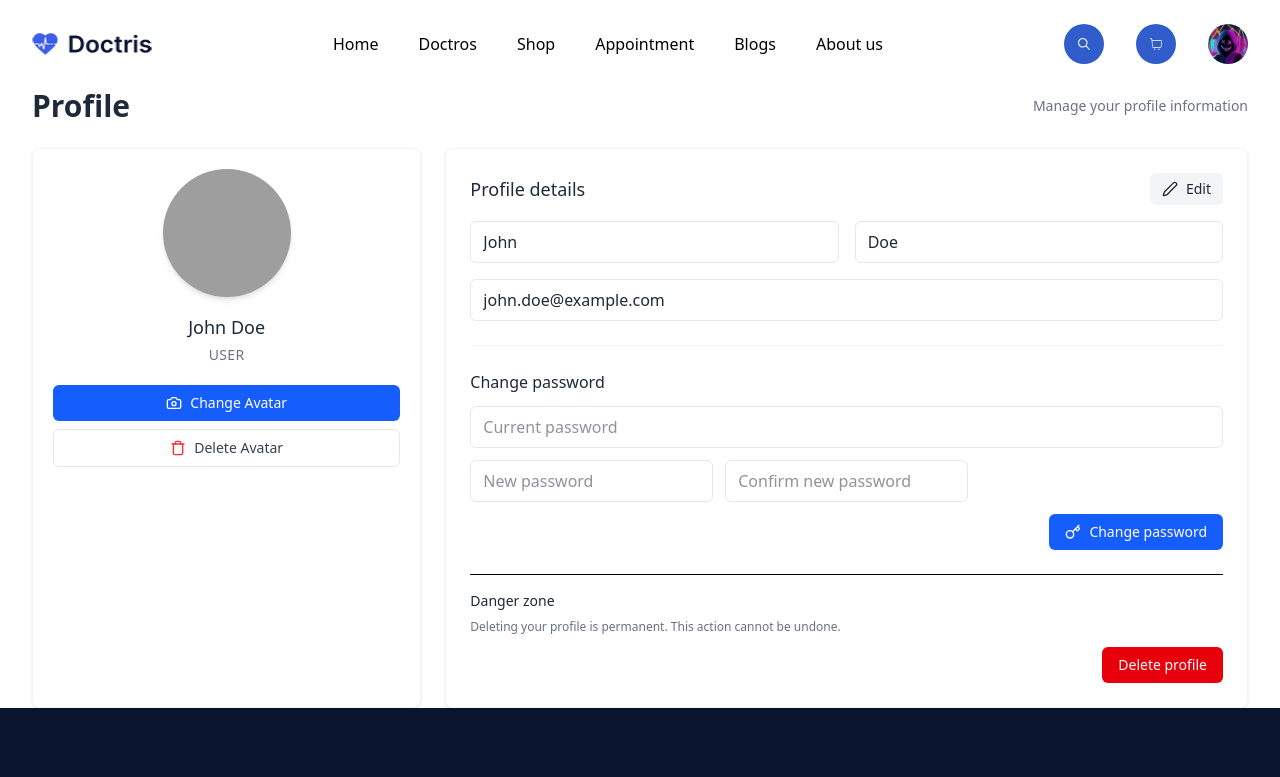
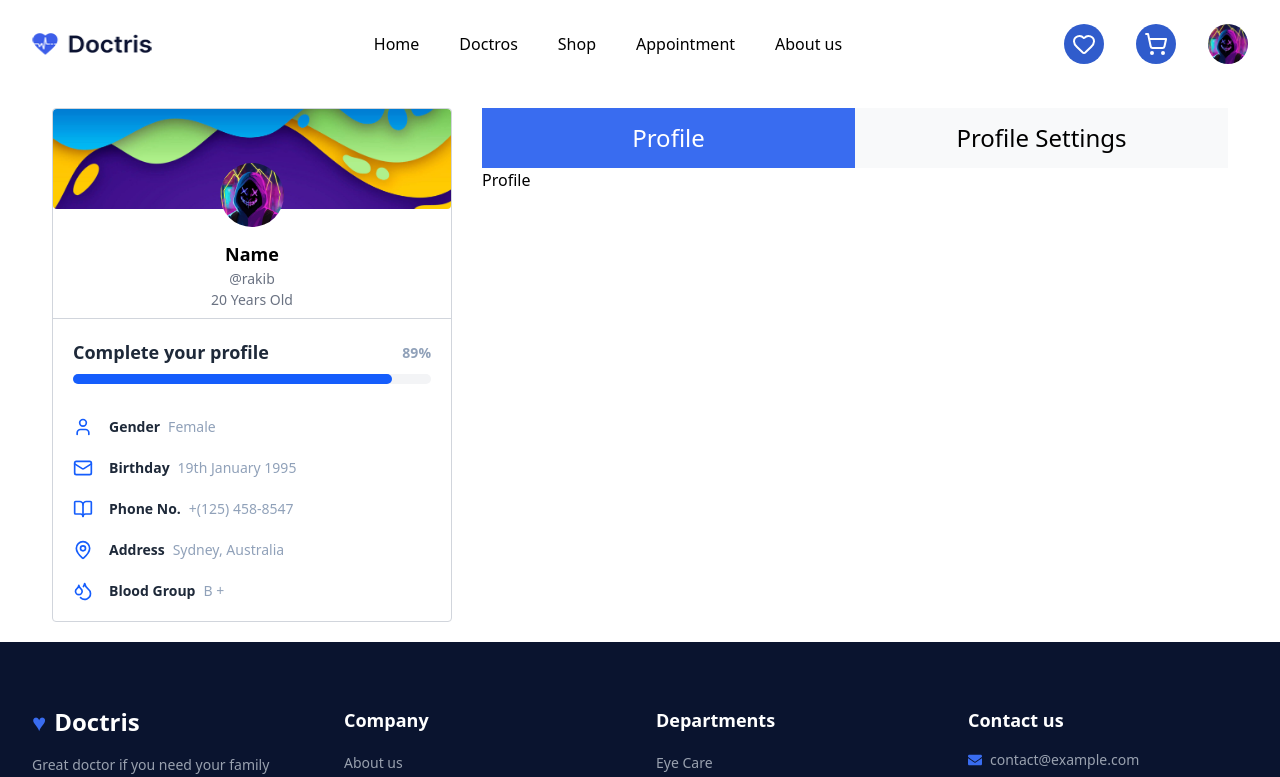
Before and after one commit to MRP-rakib/hospital-landing-page, a Next.js app: page /profile in a window 1280 px wide. Shown: the top 777 px of the page. Built offline with nearby package versions, Linux system fonts and the light colour scheme; grey boxes are pictures that could not be loaded.

Commit message:
patient profile add

```diff
--- a/package.json
+++ b/package.json
@@ -11,7 +11,7 @@
   "dependencies": {
     "@reduxjs/toolkit": "^2.9.0",
     "framer-motion": "^12.23.24",
-    "lucide-react": "^0.548.0",
+    "lucide-react": "^0.562.0",
     "next": "15.5.4",
     "react": "19.1.0",
     "react-dom": "19.1.0",
--- a/src/app/profile/page.tsx
+++ b/src/app/profile/page.tsx
@@ -1,98 +1,74 @@
-"use client"
-import Container from '@/utils/Container'
-import Image from 'next/image'
-import { Camera, Trash, Edit2, Key } from 'lucide-react'
+'use client'
+import ProfileSettings from "@/components/Profile/ProfileSettings";
+import ProfileTab from "@/components/Profile/ProfileTab";
+import Container from "@/utils/Container"
+import { BookOpen, Droplets, Mail, MapPin, User } from "lucide-react";
+import Image from "next/image"
+import { useState } from "react";
 
-function ProfileView() {
-    // Dummy user data for design only
-    const user = {
-        firstname: 'John',
-        lastname: 'Doe',
-        email: 'john.doe@example.com',
-        role: 'User',
-        avatar: '/image/profile.jpg'
-    }
+function Profile() {
+    const [isProfile,setProfile] = useState<boolean>(true)
+    const [profileData,setProfileData] = useState( [
+        { label: "Gender", value: "Female", icon: <User size={20} className="text-blue-600" /> },
+        { label: "Birthday", value: "19th January 1995", icon: <Mail size={20} className="text-blue-600" /> },
+        { label: "Phone No.", value: "+(125) 458-8547", icon: <BookOpen size={20} className="text-blue-600" /> },
+        { label: "Address", value: "Sydney, Australia", icon: <MapPin size={20} className="text-blue-600" /> },
+        { label: "Blood Group", value: "B +", icon: <Droplets size={20} className="text-blue-600" /> },
+    ]);
+    return (
+        <section className="m-5">
+            <Container>
+                <div className="grid grid-cols-[400px_1fr] gap-7.5">
+                    <div className="w-full border border-gray-300 rounded">
+                        <div className="w-full h-[100px] relative">
+                            <Image src={'/bg-profile.jpg'} width={300} height={400} alt="banner" className="w-full h-full object-cover rounded" />
+                            <div className="w-16 h-16 absolute left-1/2 -translate-x-1/2 -bottom-1/2 -translate-y-1/2  rounded-full flex items-center justify-center overflow-hidden">
 
-    const avatarSrc = user.avatar || '/image/profile.jpg'
-
-    return (
-        <div className="">
-            <Container>
-                <div className="flex items-center justify-between mb-6">
-                    <h1 className="text-2xl sm:text-3xl font-semibold text-gray-800">Profile</h1>
-                    <div className="text-sm text-gray-500">Manage your profile information</div>
-                </div>
-
-                <div className="grid grid-cols-1 lg:grid-cols-3 gap-6">
-                    {/* Left: Avatar & actions */}
-                    <div className="lg:col-span-1 bg-white/60 border border-gray-100 rounded-lg p-5 shadow-sm">
-                        <div className="flex flex-col items-center text-center">
-                            <div className="relative w-28 h-28 sm:w-32 sm:h-32 rounded-full overflow-hidden shadow-md">
-                                <Image src={avatarSrc} alt="avatar" fill sizes="(max-width: 768px) 128px, 192px" className="object-cover" />
+                                <Image src={'/profile.jpg'} width={400} height={300} alt="profile" className=" w-full h-full object-cover" />
                             </div>
-                            <h2 className="mt-4 text-lg font-medium text-gray-800 capitalize">{user.firstname} {user.lastname}</h2>
-                            <p className="text-xs sm:text-sm text-gray-500 mt-1 uppercase tracking-wide">{user.role}</p>
-
-                            <div className="mt-5 w-full space-y-2">
-                                <label className="flex items-center justify-center gap-2 cursor-pointer w-full px-3 py-2 bg-blue-600 text-white rounded-md hover:bg-blue-700 transition-colors">
-                                    <Camera className="w-4 h-4" />
-                                    <span className="text-sm">Change Avatar</span>
-                                    <input aria-hidden type="file" accept="image/*" className="hidden" />
-                                </label>
-
-                                <button className="w-full flex items-center justify-center gap-2 px-3 py-2 border border-gray-200 rounded-md text-sm text-gray-700 hover:bg-gray-50 transition-colors">
-                                    <Trash className="w-4 h-4 text-red-500" />
-                                    <span className="text-xs sm:text-sm">Delete Avatar</span>
-                                </button>
+                        </div>
+                        <div className="flex flex-col items-center pt-8">
+                            <h4 className="text-[16px] lg:text-[18px] font-semibold">Name</h4>
+                            <p className="text-[12px] lg:text-[14px] font-medium text-gray-500">@rakib</p>
+                            <p className="text-[12px] lg:text-[14px] font-medium capitalize text-gray-500">20 years old</p>
+                        </div>
+                        <hr className="mt-2 text-gray-300" />
+                        <div className="p-5">
+                            <div className="flex justify-between items-center mb-2">
+                                <h2 className="text-base lg:text-[18px] font-bold text-gray-800">Complete your profile</h2>
+                                <span className="text-sm font-semibold text-slate-400">89%</span>
+                            </div>
+                            <div className="w-full bg-gray-100 rounded-full h-2.5 mb-8">
+                                <div className="bg-blue-600 h-2.5 rounded-full" style={{ width: '89%' }}></div>
+                            </div>
+                            <div className="space-y-5">
+                                {profileData.map((item, index) => (
+                                    <div key={index} className="flex items-center gap-4">
+                                        <div className="flex-shrink-0">
+                                            {item.icon}
+                                        </div>
+                                        <div className="flex gap-2 items-center text-[14px] text-base">
+                                            <span className="text-gray-800 font-semibold">{item.label}</span>
+                                            <span className="text-slate-400 font-medium">{item.value}</span>
+                                        </div>
+                                    </div>
+                                ))}
                             </div>
                         </div>
                     </div>
+                    <div>
+                        <div className="flex items-center justify-between font-medium">
+                            <button onClick={()=>setProfile(true)} className={`w-full h-15 text-2xl ${isProfile?'text-white bg-[#396CF0]':'text-black bg-[#F8F9FA]'}   cursor-pointer`}>Profile</button>
+                            <button onClick={()=>setProfile(false)} className={`w-full h-15 text-2xl ${isProfile?'text-black bg-[#F8F9FA]':'text-white bg-[#396CF0]'}  cursor-pointer`}>Profile Settings</button>
+                        </div>
+                        {isProfile?(<ProfileTab/>):(<ProfileSettings/>)}
 
-                    {/* Right: Details */}
-                    <div className="lg:col-span-2 bg-white/60 border border-gray-100 rounded-lg p-6 shadow-sm">
-                        <div className="flex items-center justify-between mb-4">
-                            <h3 className="text-lg font-medium text-gray-800">Profile details</h3>
-                            <button className="flex items-center gap-2 px-3 py-1.5 rounded-md bg-gray-100 hover:bg-gray-200 text-sm text-gray-800">
-                                <Edit2 className="w-4 h-4" />
-                                <span>Edit</span>
-                            </button>
-                        </div>
 
-                        <form className="grid grid-cols-1 sm:grid-cols-2 gap-4">
-                            <input type="text" placeholder="First name" value={user.firstname} readOnly className="w-full px-3 py-2 border rounded-md bg-white border-gray-200 text-gray-800" />
-                            <input type="text" placeholder="Last name" value={user.lastname} readOnly className="w-full px-3 py-2 border rounded-md bg-white border-gray-200 text-gray-800" />
-                            <input type="email" placeholder="you@example.com" value={user.email} readOnly className="sm:col-span-2 w-full px-3 py-2 border rounded-md bg-white border-gray-200 text-gray-800" />
-                        </form>
-
-                        <hr className="my-6 border-gray-100" />
-
-                        <div>
-                            <h4 className="font-medium text-gray-800 mb-3">Change password</h4>
-                            <div className="grid grid-cols-1 sm:grid-cols-3 gap-3">
-                                <input type="password" placeholder="Current password" className="sm:col-span-3 w-full px-3 py-2 border rounded-md bg-white border-gray-200 text-gray-800" />
-                                <input type="password" placeholder="New password" className="w-full px-3 py-2 border rounded-md bg-white border-gray-200 text-gray-800" />
-                                <input type="password" placeholder="Confirm new password" className="w-full px-3 py-2 border rounded-md bg-white border-gray-200 text-gray-800" />
-                            </div>
-                            <div className="mt-3 flex justify-end">
-                                <button className="flex items-center gap-2 px-4 py-2 bg-blue-600 text-white rounded-md text-sm">
-                                    <Key className="w-4 h-4" />
-                                    Change password
-                                </button>
-                            </div>
-                        </div>
-
-                        <div className="mt-6 border-t pt-4">
-                            <h4 className="text-sm font-medium text-gray-800 mb-2">Danger zone</h4>
-                            <p className="text-xs text-gray-500 mb-3">Deleting your profile is permanent. This action cannot be undone.</p>
-                            <div className="flex items-center justify-end">
-                                <button className="px-4 py-2 bg-red-600 text-white rounded-md text-sm cursor-pointer">Delete profile</button>
-                            </div>
-                        </div>
                     </div>
                 </div>
             </Container>
-        </div>
+        </section>
     )
 }
 
-export default ProfileView
+export default Profile
--- /dev/null
+++ b/src/components/Profile/ProfileSettings.tsx
@@ -0,0 +1,9 @@
+import React from 'react'
+
+function ProfileSettings() {
+  return (
+    <div>ProfileSettings</div>
+  )
+}
+
+export default ProfileSettings
--- /dev/null
+++ b/src/components/Profile/ProfileTab.tsx
@@ -0,0 +1,9 @@
+import React from 'react'
+
+function ProfileTab() {
+  return (
+    <div>Profile</div>
+  )
+}
+
+export default ProfileTab
--- a/src/components/navbar/Navbar.tsx
+++ b/src/components/navbar/Navbar.tsx
@@ -3,12 +3,11 @@ import Container from '@/utils/Container'
 import Image from 'next/image'
 import Link from 'next/link'
 import React, { useEffect, useState } from 'react'
-import { IoIosSearch } from "react-icons/io";
-import { CiShoppingCart } from "react-icons/ci";
 import { MdMenu } from "react-icons/md";
 import { IoIosClose } from "react-icons/io";
-import Profile from '../Profile/profile/Profile'
+import ProfileNav from '../Profile/ProfileNav'
 import { usePathname } from 'next/navigation'
+import { Heart, ShoppingCart } from 'lucide-react'
 interface mobilePropsType{
     mobile:boolean
     setMobile:React.Dispatch<React.SetStateAction<boolean>>
@@ -50,26 +49,23 @@ const pathname = usePathname()
                     <li className={`${pathname==='/appointment'&&'text-[#396CF0]'}`}>
                         <Link href='/appointment'>Appointment</Link>
                     </li>
-                    <li className={`${pathname==='/blogs'&&'text-[#396CF0]'}`}>
-                        <Link href='/blogs'>Blogs</Link>
-                    </li>
                     <li className={`${pathname==='/about'&&'text-[#396CF0]'}`}>
                         <Link href='/about'>About us</Link>
                     </li>
                 </ul>
                 <div className='flex items-center gap-4 lg:gap-8'>
                     <span className='w-6 h-6 lg:w-10 lg:h-10 rounded-full flex items-center justify-center bg-primary text-white'>
-                        <IoIosSearch />
+                        <Heart/>
                     </span>
                     <span className='w-6 h-6 lg:w-10 lg:h-10 rounded-full flex items-center justify-center bg-primary text-white'>
-                        <CiShoppingCart />
+                        <ShoppingCart />
                     </span>
 
                     <div className=' relative group'>
                         <span className='w-6 h-6 lg:w-10 lg:h-10 rounded-full flex items-center justify-center overflow-hidden cursor-pointer'>
                           <Image src='/profile.jpg' width={40} height={40} alt='profile' className=' object-center'/>
                     </span>
-                    <Profile className='group-hover:opacity-100 group-hover:visible group-hover:top-12 group-focus:opacity-100 group-focus:visible group-focus:top-12'/>
+                    <ProfileNav className='group-hover:opacity-100 group-hover:visible group-hover:top-12 group-focus:opacity-100 group-focus:visible group-focus:top-12'/>
                     </div>
                     <span onClick={()=>setMobile(true)} className='w-6 h-6 lg:hidden rounded-full flex items-center justify-center bg-primary text-white'>
                         <MdMenu />
@@ -107,9 +103,6 @@ function MobileView({mobile,setMobile,pathname}:mobilePropsType){
                     <li className={`${pathname==='/appointment'&&'text-[#396CF0]'} px-4 py-2 border-b border-gray-200`}>
                         <Link href='/appointment'>Appointment</Link>
                     </li>
-                    <li className={`${pathname==='/blogs'&&'text-[#396CF0]'} px-4 py-2 border-b border-gray-200`}>
-                        <Link href='/blogs'>Blogs</Link>
-                    </li>
                     <li className={`${pathname==='/about'&&'text-[#396CF0]'} px-4 py-2 border-b border-gray-200`}>
                         <Link href='/about'>About us</Link>
                     </li>
```
Also changed, not shown: src/app/blogs/page.tsx (deleted, +0 -18 lines), public/bg-profile.jpg (added), src/components/Profile/ProfileNav.tsx (renamed from src/components/Profile/profile/Profile.tsx), 1 other file (tests, documents, lock files or other folders).
